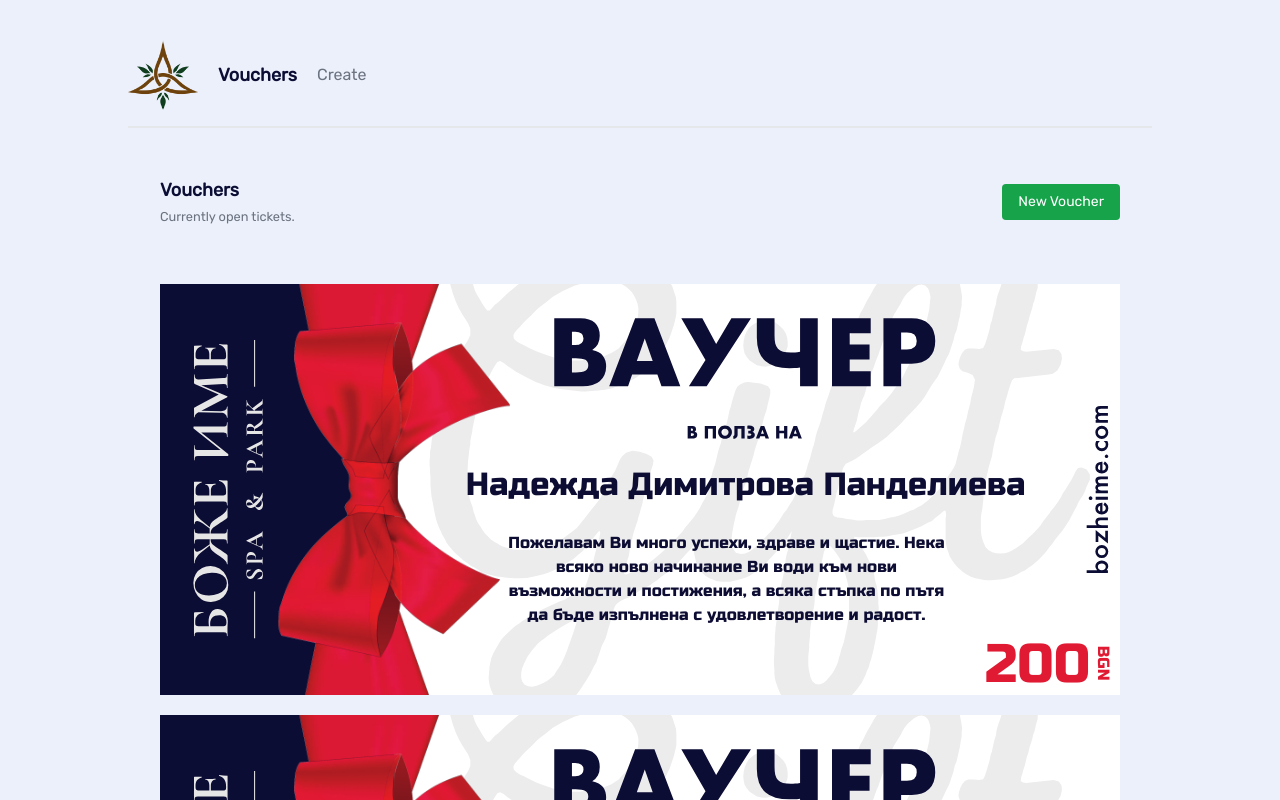
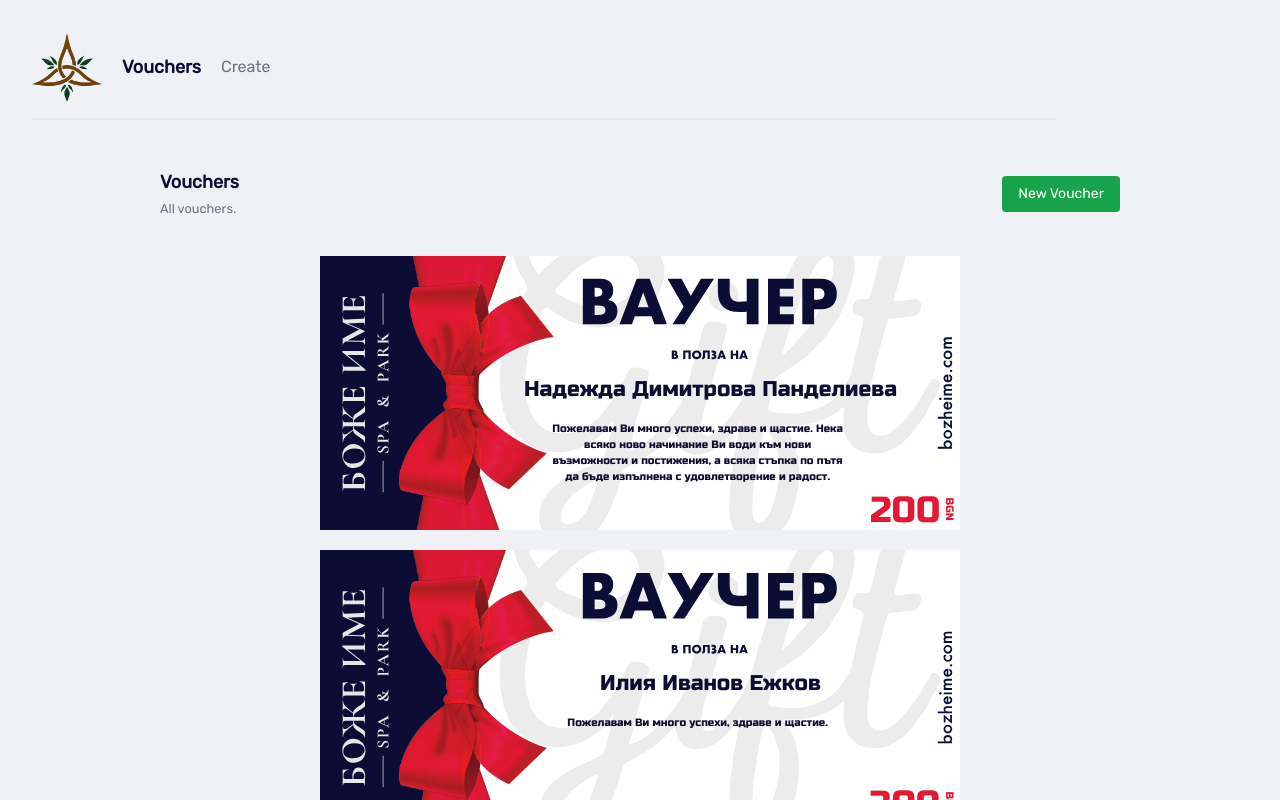
Before and after one commit to iezhkv/bi-voucher, a Next.js app: page /vouchers in a window 1280 px wide. Shown: the top 800 px of the page. Built offline with nearby package versions, Linux system fonts and the light colour scheme; data requests are answered from the project's data file.

Commit message:
final touches

```diff
--- a/app/globals.css
+++ b/app/globals.css
@@ -4,7 +4,7 @@
 
 /* base styles */
 body {
-  background: #ebf0fa;
+  background: #eff1f7;
   @apply text-gray-500 m-8;
 }
 h1, h2 {
@@ -26,7 +26,7 @@
     pb-4
     border-b-2 border-gray-200
     flex items-center gap-5
-    my-10 mx-auto
+    /* my-10 mx-auto  */
     max-w-5xl;
 }
 nav a, nav span {
--- a/app/vouchers/VoucherList.jsx
+++ b/app/vouchers/VoucherList.jsx
@@ -6,7 +6,7 @@
     const vouchers = await fetchVouchers(); // Use the server action to fetch vouchers
 
     return (
-        <>
+        <div className="max-w-screen-sm mx-auto">
             {vouchers.map((voucher) => (
                 <div key={voucher.id} className="my-5">
                     <Link href={`/vouchers/${voucher.id}`}>
@@ -15,6 +15,6 @@
                 </div>
             ))}
             {vouchers.length === 0 && <p>No vouchers</p>}
-        </>
+        </div>
     );
 }
--- a/app/vouchers/page.jsx
+++ b/app/vouchers/page.jsx
@@ -4,13 +4,13 @@
 import Link from "next/link"
 import VoucherList from "./VoucherList"
 
-export default function Tickets() {
+export default function Vouchers() {
   return (
     <main>
       <nav>
         <div>
           <h2>Vouchers</h2>
-          <p><small>Currently open tickets.</small></p>
+          <p><small>All vouchers.</small></p>
         </div>
         <Link href="/vouchers/create" className="ml-auto">
           <button className="btn-primary">New Voucher</button>
```
